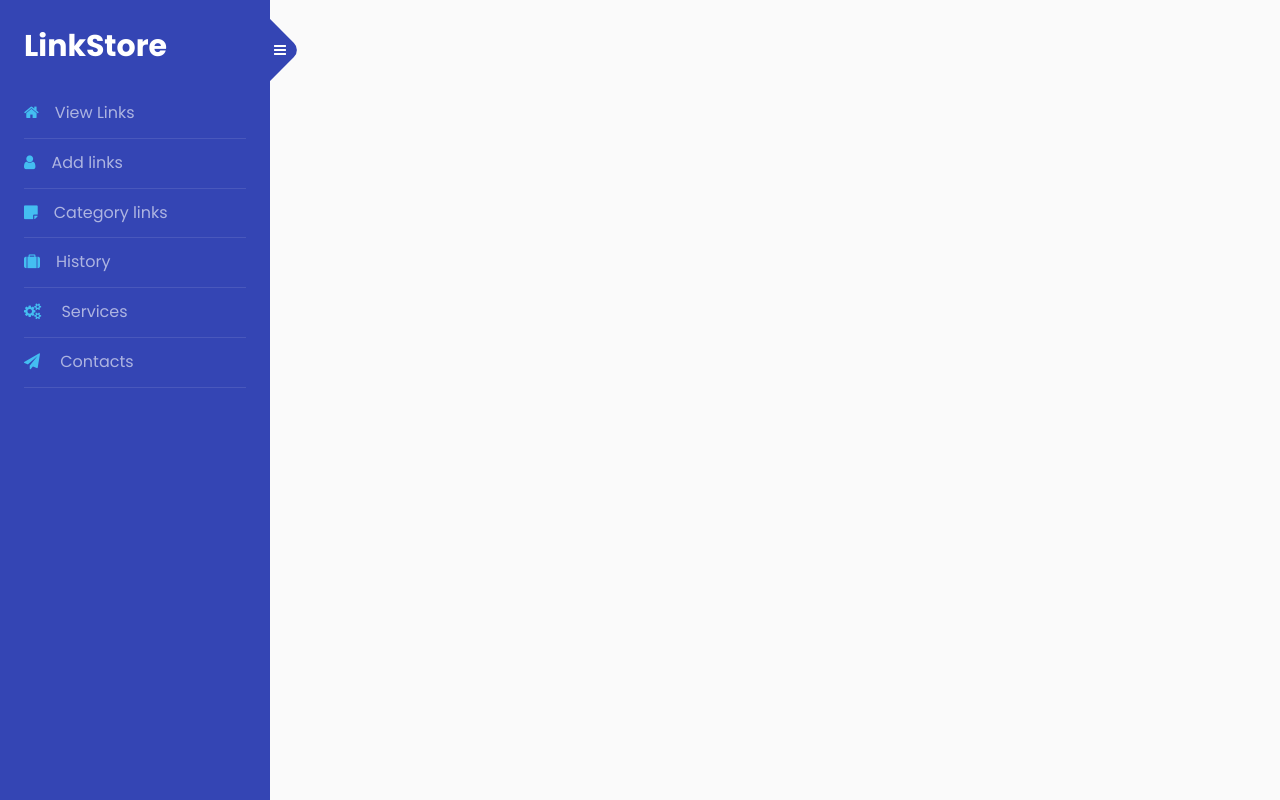
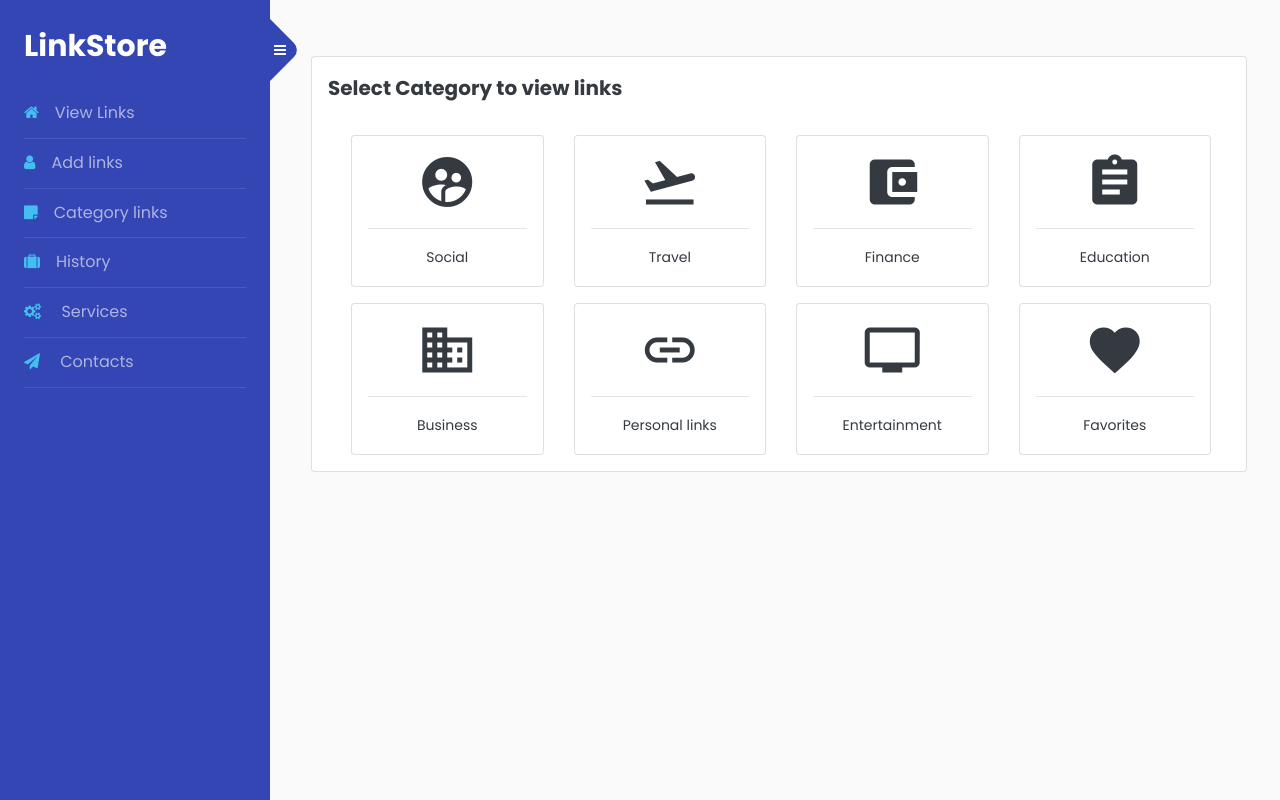
Before and after one commit to rajputankur56/LinkStore, a Django app: page /link in a window 1280 px wide. Run offline with Django 3.2, Linux system fonts and the light colour scheme; some libraries are stand-ins or nearby versions.

Commit message:
adding link main page

```diff
--- a/LinkStoreN/settings.py
+++ b/LinkStoreN/settings.py
@@ -25,7 +25,7 @@ SECRET_KEY = '+emkwjq#r%vtr31uuxqt3s1h2_*j5nc^w4eur6wye!)(kt#)u='
 # SECURITY WARNING: don't run with debug turned on in production!
 DEBUG = True
 
-ALLOWED_HOSTS = ['linkstore.pythonanywhere.com', 'localhost']
+ALLOWED_HOSTS = ['linkstore.pythonanywhere.com', 'localhost','127.0.0.1']
 
 
 # Application definition
--- a/linkstore/templates/linkstore/main_page.html
+++ b/linkstore/templates/linkstore/main_page.html
@@ -3,6 +3,77 @@
 {% block content %}
 {% load socialaccount %}
 <div class="row">
+    <div class="card mt-2 p-3 ml-2">
+        <h5><strong class="text-dark">Select Category to view links</strong></h5>
+        <div class="row mt-3 ml-2 mr-1">
+            <div class="col-lg-3 col-md-6 col-sm-12 mt-2">
+                <span class="card p-3 text-center text-dark" style="cursor:pointer;"
+                      onclick="location.href='{% url 'category_link' category='social' %}'">
+                    <i class="material-icons" style="font-size:60px;">supervised_user_circle</i>
+                    <hr>
+                    Social
+                </span>
+            </div>
+             <div class="col-lg-3 col-md-6 col-sm-12 mt-2">
+                <span class="card p-3 text-center text-dark" style="cursor:pointer;"
+                      onclick="location.href='{% url 'category_link' category='travel' %}'">
+                    <i class="material-icons" style="font-size:60px;">flight_takeoff</i>
+                    <hr>
+                    Travel
+                </span>
+            </div>
+            <div class="col-lg-3 col-md-6 col-sm-12 mt-2">
+                <span class="card p-3 text-center text-dark" style="cursor:pointer;"
+                      onclick="location.href='{% url 'category_link' category='finance' %}'">
+                    <i class="material-icons" style="font-size:60px;">account_balance_wallet</i>
+                    <hr>
+                    Finance
+                </span>
+            </div>
+            <div class="col-lg-3 col-md-6 col-sm-12 mt-2">
+                <span class="card p-3 text-center text-dark" style="cursor:pointer;"
+                      onclick="location.href='{% url 'category_link' category='education' %}'">
+                    <i class="material-icons" style="font-size:60px;">assignment</i>
+                    <hr>
+                    Education
+                </span>
+            </div>
+             <div class="col-lg-3 col-md-6 col-sm-12 mt-3">
+                <span class="card p-3 text-center text-dark" style="cursor:pointer;"
+                      onclick="location.href='{% url 'category_link' category='business' %}'">
+                    <i class="material-icons" style="font-size:60px;">business</i>
+                    <hr>
+                    Business
+                </span>
+            </div>
+            <div class="col-lg-3 col-md-6 col-sm-12 mt-3">
+                <span class="card p-3 text-center text-dark" style="cursor:pointer;"
+                      onclick="location.href='{% url 'category_link' category='personal' %}'">
+                    <i class="material-icons" style="font-size:60px;">link</i>
+                    <hr>
+                    Personal links
+                </span>
+            </div>
+             <div class="col-lg-3 col-md-6 col-sm-12 mt-3">
+                <span class="card p-3 text-center text-dark" style="cursor:pointer;"
+                      onclick="location.href='{% url 'category_link' category='entertainment' %}'">
+                    <i class="material-icons" style="font-size:60px;">tv</i>
+                    <hr>
+                    Entertainment
+                </span>
+            </div>
+            <div class="col-lg-3 col-md-6 col-sm-12 mt-3">
+                <span class="card p-3 text-center {% if active_category == 'favorites' %}active_category text-white {% else %} text-dark{% endif %}"
+                      style="cursor:pointer;"
+                      onclick="location.href='{% url 'category_link' category='favorites' %}'">
+                    <i class="material-icons" style="font-size:60px;">favorite</i>
+                    <hr>
+                    Favorites
+                </span>
+            </div>
+    </div>
+    </div>
+
 
 </div>
 {% endblock %}
```
Also changed, not shown: 1 other file.
